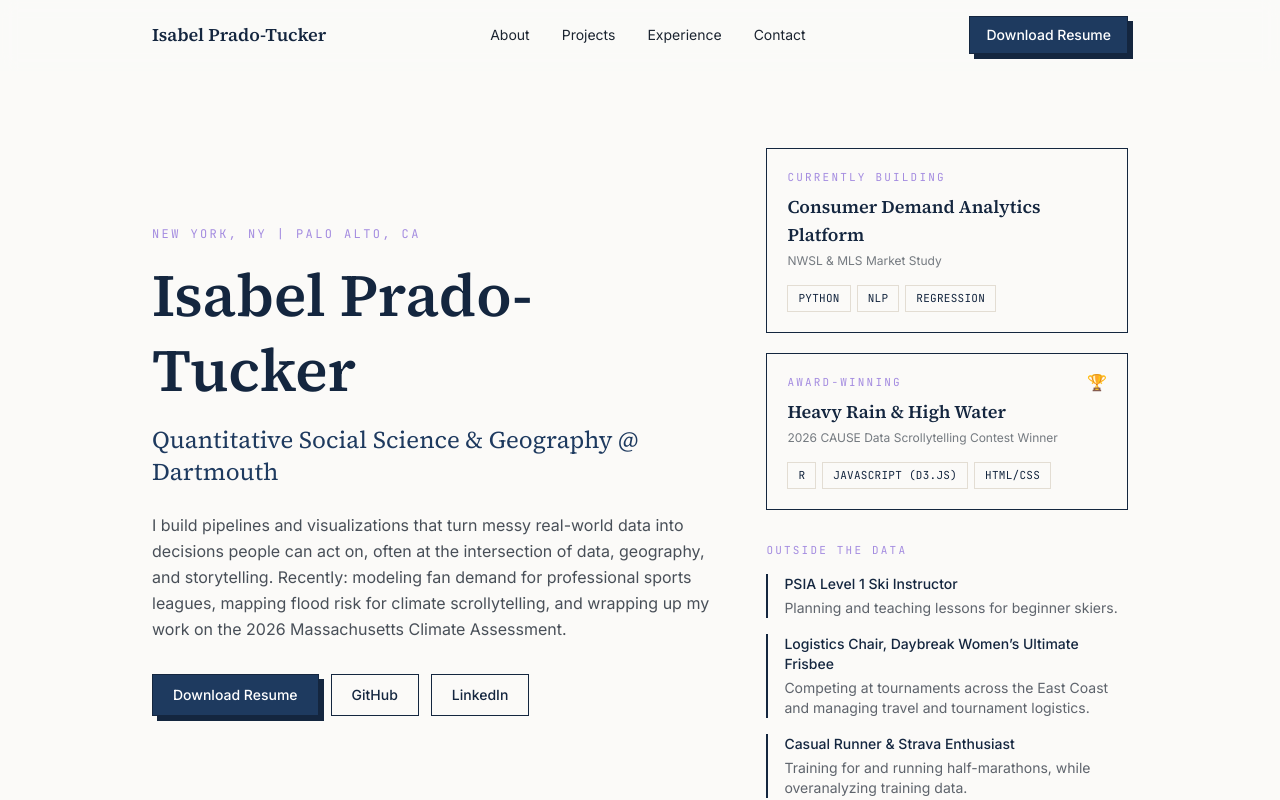
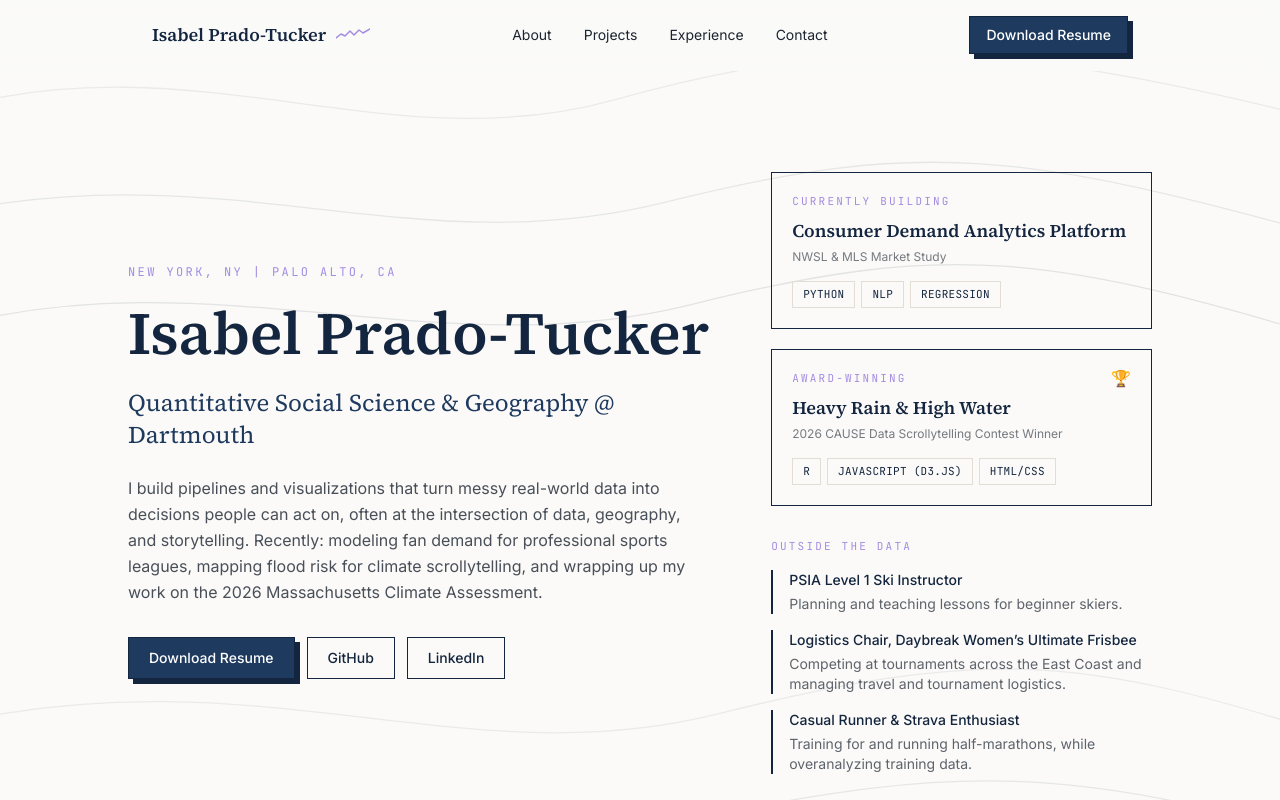
Before and after one commit to isabelpt/portfolio, a React (Vite) app: page / in a window 1280 px wide. Shown: the top 800 px of the page. Built offline with nearby package versions, Linux system fonts and the light colour scheme.

Commit message:
Add GitHub source link in footer, faint topo contour lines in hero, nav sparkline accent

```diff
--- a/src/components/Contact.tsx
+++ b/src/components/Contact.tsx
@@ -36,7 +36,17 @@ export default function Contact() {
 
       <footer className="mt-10 flex flex-col items-center justify-between gap-3 font-sans text-xs text-[var(--color-ink)]/50 md:flex-row">
         <p>© {new Date().getFullYear()} {profile.name}</p>
-        <p>Built with React &amp; Tailwind, deployed on Vercel.</p>
+        <p>
+          Built with React &amp; Tailwind, deployed on Vercel —{' '}
+          <a
+            href="https://github.com/isabelpt/portfolio"
+            target="_blank"
+            rel="noreferrer"
+            className="underline decoration-[var(--color-lilac)] decoration-2 underline-offset-4 hover:text-[var(--color-ink)]"
+          >
+            source
+          </a>
+        </p>
       </footer>
     </section>
   )
--- /dev/null
+++ b/src/components/ContourLines.tsx
@@ -0,0 +1,40 @@
+// Faint topographic-style contour lines, purely decorative.
+// Evokes the geospatial/flood-risk mapping work without being literal about it.
+export default function ContourLines() {
+  return (
+    <svg
+      className="pointer-events-none absolute inset-0 h-full w-full"
+      viewBox="0 0 1000 800"
+      preserveAspectRatio="xMidYMid slice"
+      fill="none"
+      aria-hidden="true"
+    >
+      <g stroke="var(--color-navy-deep)" strokeWidth="1">
+        <path
+          d="M-50,120 C 150,60 300,160 480,110 S 780,60 1050,130"
+          opacity="0.07"
+        />
+        <path
+          d="M-50,200 C 180,150 320,240 520,190 S 800,150 1050,220"
+          opacity="0.09"
+        />
+        <path
+          d="M-50,290 C 160,230 340,320 540,270 S 820,230 1050,300"
+          opacity="0.11"
+        />
+        <path
+          d="M-50,600 C 200,540 360,640 560,590 S 840,540 1050,610"
+          opacity="0.07"
+        />
+        <path
+          d="M-50,680 C 190,630 350,710 550,670 S 830,630 1050,690"
+          opacity="0.09"
+        />
+        <path
+          d="M-50,760 C 210,710 370,790 570,750 S 850,710 1050,770"
+          opacity="0.06"
+        />
+      </g>
+    </svg>
+  )
+}
--- a/src/components/Hero.tsx
+++ b/src/components/Hero.tsx
@@ -1,13 +1,15 @@
 import { profile } from '../content/profile'
 import { projects } from '../content/projects'
 import Tag from './Tag'
+import ContourLines from './ContourLines'
 
 export default function Hero() {
   const featuredProjects = projects.filter((p) => p.featured)
 
   return (
-    <section id="top" className="mx-auto flex min-h-screen max-w-5xl items-center px-6 py-16">
-      <div className="grid w-full gap-12 md:grid-cols-5">
+    <section id="top" className="relative flex min-h-screen items-center overflow-hidden px-6 py-16">
+      <ContourLines />
+      <div className="relative mx-auto grid w-full max-w-5xl gap-12 md:grid-cols-5">
         <div className="flex flex-col justify-center md:col-span-3">
           <p className="font-mono text-xs uppercase tracking-[0.2em] text-[var(--color-lilac)]">
             {profile.location}
--- a/src/components/Nav.tsx
+++ b/src/components/Nav.tsx
@@ -1,5 +1,6 @@
 import { useEffect, useState } from 'react'
 import { profile } from '../content/profile'
+import Sparkline from './Sparkline'
 
 const links = [
   { href: '#about', label: 'About' },
@@ -26,8 +27,9 @@ export default function Nav() {
       }`}
     >
       <nav className="mx-auto flex max-w-5xl items-center justify-between px-6 py-4">
-        <a href="#top" className="font-serif text-lg font-semibold text-[var(--color-navy-deep)]">
+        <a href="#top" className="flex items-center gap-2.5 font-serif text-lg font-semibold text-[var(--color-navy-deep)]">
           {profile.name}
+          <Sparkline />
         </a>
 
         <ul className="hidden items-center gap-8 font-sans text-sm text-[var(--color-ink)] md:flex">
--- /dev/null
+++ b/src/components/Sparkline.tsx
@@ -0,0 +1,21 @@
+// Small decorative sparkline — a data-shaped flourish, not a real chart.
+export default function Sparkline() {
+  return (
+    <svg
+      width="34"
+      height="14"
+      viewBox="0 0 34 14"
+      fill="none"
+      aria-hidden="true"
+      className="shrink-0"
+    >
+      <polyline
+        points="0,10 5,6 9,8 14,3 18,7 23,2 27,5 34,1"
+        stroke="var(--color-lilac)"
+        strokeWidth="1.5"
+        strokeLinecap="round"
+        strokeLinejoin="round"
+      />
+    </svg>
+  )
+}
```
